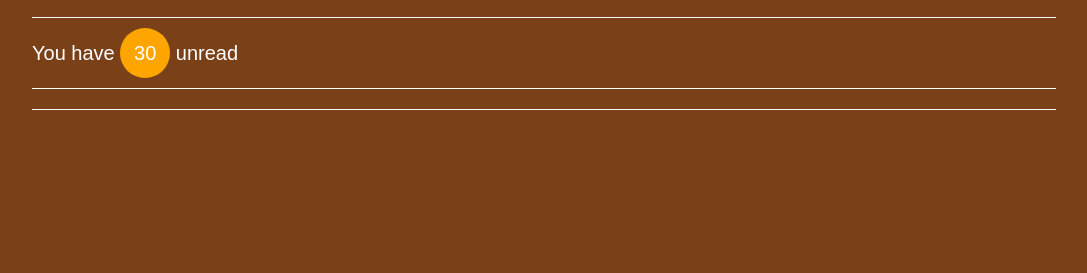
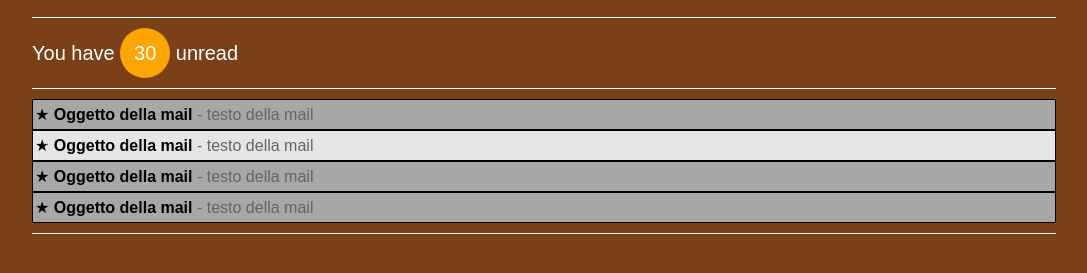
Before and after one commit to olgas-class/css-intro-2, a plain HTML site: page index.html in a window 1280 px wide. Shown: the part 73-346 px from the top of the page, without its empty margins (96-1183 px from the left). Drawn offline with Linux system fonts and the light colour scheme.

Commit message:
feat: completata la sezione di email

```diff
--- a/css/style.css
+++ b/css/style.css
@@ -3,6 +3,10 @@
   margin: 0;
   padding: 0;
   box-sizing: border-box;
+}
+
+ul {
+  list-style: none;
 }
 
 /* COMMON */
@@ -73,4 +77,18 @@ section {
   text-align: center;
 }
 
+.email-list li {
+  background-color: rgb(168, 167, 167);
+  padding: 5px 2px;
+  border: 1px solid black;
+}
+
+.email-list .read {
+  background-color: rgb(231, 228, 228);
+}
+
+.email-content {
+  color: rgb(101, 101, 101);
+}
+
 /* FOOTER */
--- a/index.html
+++ b/index.html
@@ -26,7 +26,30 @@
         <!-- End menu section -->
 
         <!-- Emails section -->
-        <section></section>
+        <section>
+          <ul class="email-list">
+            <li>
+              <span>&starf;</span>
+              <strong>Oggetto della mail</strong>
+              <span class="email-content">- testo della mail</span>
+            </li>
+            <li class="read">
+              <span>&starf;</span>
+              <strong>Oggetto della mail</strong>
+              <span class="email-content">- testo della mail</span>
+            </li>
+            <li>
+              <span>&starf;</span>
+              <strong>Oggetto della mail</strong>
+              <span class="email-content">- testo della mail</span>
+            </li>
+            <li>
+              <span>&starf;</span>
+              <strong>Oggetto della mail</strong>
+              <span class="email-content">- testo della mail</span>
+            </li>
+          </ul>
+        </section>
         <!-- End Emails section -->
       </main>
       <footer></footer>
```
